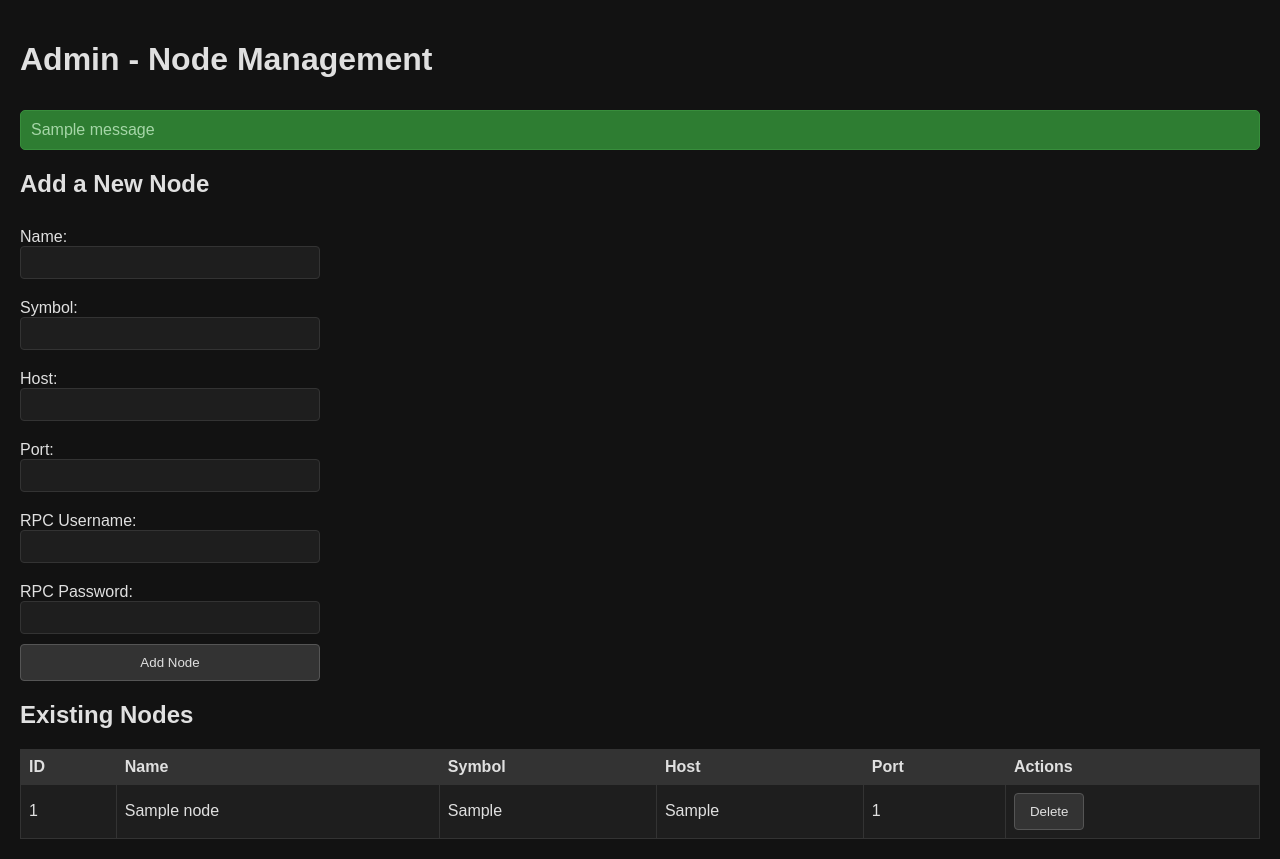
After one commit to EnspiredjackDev/CryptoExchange, a Flask app: page /admin in a window 1280 px wide. The commit adds this page. Run offline with Flask 3, Linux system fonts and the light colour scheme; the visitor is signed in with stand-in values (Sample User, id 1); tables that the repository leaves empty hold one stand-in row (values such as "Sample post"); one stand-in notice (Sample message) is shown.

Commit message:
adding admin area, and crypto deposits

```diff
--- a/app.py
+++ b/app.py
@@ -1,7 +1,8 @@
+from functools import wraps
+import os
 from flask import Flask, render_template, request, redirect, url_for, session, flash
 from flask_sqlalchemy import SQLAlchemy
-from flask_jwt_extended import JWTManager
-from bcrypt import hashpw, gensalt, checkpw
+from flask_bcrypt import Bcrypt
 
 app = Flask(__name__)
 
@@ -11,10 +12,11 @@ app.config['SQLALCHEMY_TRACK_MODIFICATIONS'] = False
 app.config['SECRET_KEY'] = 'SECUREKEYHERE' # replace this
 
 db = SQLAlchemy(app)
-jwt = JWTManager(app)
+bcrypt = Bcrypt(app)
 
 # Import models
-from models import User
+from crypto_helpers import CryptoNode
+from models import DepositAddress, User, Node
 
 with app.app_context():
         db.create_all()
@@ -24,6 +26,19 @@ def add_no_cache_header(response):
     response.headers['Cache-Control'] = 'no-store, no-cache, must-revalidate, post-check=0, pre-check=0, max-age=0'
     response.headers['Pragma'] = 'no-cache'
     return response
+
+def admin_required(f):
+    @wraps(f)
+    def decorated_function(*args, **kwargs):
+        if 'user_id' not in session:
+            flash('Please log in to access this page.', 'error')
+            return redirect(url_for('login'))
+        user = User.query.get(session['user_id'])
+        if not user or not user.is_admin:
+            flash('You are not authorised to access this page.', 'error')
+            return redirect(url_for('login'))
+        return f(*args, **kwargs)
+    return decorated_function
 
 # Home route
 @app.route('/')
@@ -47,7 +62,7 @@ def register():
             flash('User already exists.', 'error')
             return redirect(url_for('register'))
 
-        hashed_password = hashpw(password.encode('utf-8'), gensalt())
+        hashed_password = bcrypt.generate_password_hash(password).decode('utf-8')
         new_user = User(username=username, password=hashed_password)
         db.session.add(new_user)
         db.session.commit()
@@ -70,7 +85,7 @@ def login():
 
         # Check if user exists
         user = User.query.filter_by(username=username).first()
-        if not user or not checkpw(password.encode('utf-8'), user.password):
+        if not user or not bcrypt.check_password_hash(user.password, password):
             flash('Invalid credentials.', 'error')
             return redirect(url_for('login'))
 
@@ -89,6 +104,8 @@ def dashboard():
         return redirect(url_for('login'))
 
     user = User.query.get(session['user_id'])
+    if '_flashes' in session:
+        session.pop('_flashes')
     return render_template('dashboard.html', user=user)
 
 # Logout route
@@ -100,5 +117,174 @@ def logout():
     flash('You have been logged out.', 'success')
     return redirect(url_for('login'))
 
+@app.route('/admin', methods=['GET', 'POST'])
+@admin_required
+def admin():
+    """
+    Admin page for managing cryptocurrency node configurations.
+    """
+    # Restrict access: Add your own admin authentication logic here
+    # Example: Use Flask sessions to check for an 'is_admin' flag
+    user = User.query.get(session['user_id'])
+    if not user or not user.is_admin:
+        flash('You are not authorised to access this page.', 'error')
+        return redirect(url_for('index'))
+
+    if request.method == 'POST':
+        # Add a new node
+        name = request.form['name']
+        symbol = request.form['symbol']
+        host = request.form['host']
+        port = request.form['port']
+        username = request.form['username']
+        password = request.form['password']
+
+        # Validation
+        if not (name and symbol and host and port and username and password):
+            flash('All fields are required.', 'error')
+            return redirect(url_for('admin'))
+
+        # Check if the symbol already exists
+        if Node.query.filter_by(symbol=symbol).first():
+            flash(f'A node with the symbol "{symbol}" already exists.', 'error')
+            return redirect(url_for('admin'))
+
+        # Add to database
+        new_node = Node(
+            name=name,
+            symbol=symbol.upper(),
+            host=host,
+            port=int(port),
+            username=username,
+            password=password
+        )
+
+        db.session.add(new_node)
+        db.session.commit()
+
+        flash('Node added successfully!', 'success')
+        return redirect(url_for('admin'))
+
+    # Fetch all nodes for display
+    nodes = Node.query.all()
+    return render_template('admin.html', nodes=nodes)
+
+
+@app.route('/admin/delete/<int:node_id>', methods=['POST'])
+@admin_required
+def delete_node(node_id):
+    """
+    Delete a node configuration by ID.
+    """
+    if not session.get('is_admin', False):
+        flash('You are not authorised to perform this action.', 'error')
+        return redirect(url_for('login'))
+
+    node = Node.query.get(node_id)
+    if node:
+        db.session.delete(node)
+        db.session.commit()
+        flash('Node deleted successfully!', 'success')
+    else:
+        flash('Node not found.', 'error')
+
+    return redirect(url_for('admin'))
+
+@app.route('/promote', methods=['POST', 'GET'])
+def promote_user():
+    """
+    Promote the current logged-in user to admin privileges.
+    Requires a valid secret key passed in the POST request.
+    """
+    if request.method == "GET":
+        return render_template('promote.html')
+    if 'user_id' not in session:
+        flash('You must be logged in to access this feature.', 'error')
+        return redirect(url_for('login'))
+
+    # Retrieve the secret from the environment
+    promotion_secret = os.environ.get('ADMIN_PROMOTION_SECRET')
+
+    # Verify the provided secret
+    provided_secret = request.form.get('secret')
+    if not provided_secret or provided_secret != promotion_secret:
+        app.logger.warning('Unauthorized admin promotion attempt.')
+        flash('Invalid promotion secret. Access denied.', 'error')
+        return redirect(url_for('dashboard'))
+
+    # Promote the current user to admin
+    user = User.query.get(session['user_id'])
+    if not user:
+        flash('User not found.', 'error')
+        return redirect(url_for('dashboard'))
+
+    user.is_admin = True
+    db.session.commit()
+
+    app.logger.info(f'User {user.username} promoted to admin.')
+    flash('You have been promoted to admin privileges.', 'success')
+    return redirect(url_for('dashboard'))
+
+@app.route('/deposit', methods=['GET', 'POST'])
+def deposit():
+    if 'user_id' not in session:
+        flash('Please log in to access the deposit page.', 'error')
+        return redirect(url_for('login'))
+
+    user = User.query.get(session['user_id'])
+
+    # Fetch supported nodes
+    nodes = Node.query.all()
+
+    # Get filter from query parameters
+    filter_currency = request.args.get('currency')
+
+    if filter_currency:
+        # Fetch deposit addresses filtered by the selected currency
+        deposit_addresses = DepositAddress.query.join(Node).filter(
+            DepositAddress.user_id == user.id,
+            Node.symbol == filter_currency.upper()
+        ).all()
+    else:
+        # Fetch all deposit addresses for the user
+        deposit_addresses = DepositAddress.query.filter_by(user_id=user.id).all()
+
+    if request.method == 'POST':
+        # Generate a new deposit address
+        node_id = request.form.get('node_id')
+
+        # Validate node selection
+        node = Node.query.get(node_id)
+        if not node:
+            flash('Invalid currency selected.', 'error')
+            return redirect(url_for('deposit'))
+
+        # Generate address using CryptoNode
+        crypto_node = CryptoNode(node.host, node.port, node.username, node.password)
+        try:
+            new_address = crypto_node.get_new_address()
+        except Exception as e:
+            flash(f'Error generating address: {e}', 'error')
+            return redirect(url_for('deposit'))
+
+        # Save to database
+        deposit_address = DepositAddress(
+            user_id=user.id,
+            node_id=node.id,
+            address=new_address
+        )
+        db.session.add(deposit_address)
+        db.session.commit()
+
+        flash(f'New deposit address created: {new_address}', 'success')
+        return redirect(url_for('deposit'))
+
+    return render_template(
+        'deposit.html',
+        nodes=nodes,
+        deposit_addresses=deposit_addresses,
+        filter_currency=filter_currency
+    )
+
 if __name__ == '__main__':
     app.run(debug=True)
--- a/static/style.css
+++ b/static/style.css
@@ -1,7 +1,7 @@
 body {
     font-family: Arial, sans-serif;
-    background-color: #f9f9f9;
-    color: #333;
+    background-color: #121212; /* Dark background */
+    color: #e0e0e0; /* Light text */
     margin: 0;
     padding: 20px;
 }
@@ -15,7 +15,7 @@ body {
 nav a {
     margin: 0 10px;
     text-decoration: none;
-    color: #007bff;
+    color: #61dafb; /* Highlighted link colour */
 }
 
 form {
@@ -26,19 +26,20 @@ body {
 
 form label {
     margin-top: 10px;
+    color: #e0e0e0; /* Light text for labels */
 }
 
 form input {
     margin-bottom: 10px;
+    background-color: #1e1e1e; /* Input background */
+    color: #e0e0e0; /* Input text colour */
+    border: 1px solid #333; /* Dark border */
+    padding: 8px;
+    border-radius: 4px;
 }
 
-  body.dark-mode {
-    background-color: #333;
-    color: #f9f9f9;
-  }
-
-  body.dark-mode a {
-    color: #61dafb;
+form input::placeholder {
+    color: #888; /* Placeholder text */
 }
 
 .flashes {
@@ -54,13 +55,79 @@ body {
 }
 
 .flashes li.success {
-    background-color: #d4edda;
-    color: #155724;
-    border: 1px solid #c3e6cb;
+    background-color: #2e7d32; /* Dark green */
+    color: #a5d6a7; /* Light green text */
+    border: 1px solid #388e3c;
 }
 
 .flashes li.error {
-    background-color: #f8d7da;
-    color: #721c24;
-    border: 1px solid #f5c6cb;
+    background-color: #c62828; /* Dark red */
+    color: #ef9a9a; /* Light red text */
+    border: 1px solid #d32f2f;
 }
+
+table {
+    width: 100%;
+    border-collapse: collapse;
+    margin-top: 20px;
+    background-color: #1e1e1e; /* Dark table background */
+}
+
+table th,
+table td {
+    border: 1px solid #333; /* Dark borders */
+    padding: 8px;
+    text-align: left;
+    color: #e0e0e0; /* Light text */
+}
+
+table th {
+    background-color: #333; /* Darker background for headers */
+}
+
+table tr:nth-child(even) {
+    background-color: #242424; /* Slightly lighter row for alternation */
+}
+
+/* Adjust textboxes */
+form input,
+form select {
+    background-color: #1e1e1e; /* Dark background for inputs and dropdowns */
+    color: #e0e0e0; /* Light text for readability */
+    border: 1px solid #333; /* Subtle border */
+    padding: 8px;
+    border-radius: 4px;
+}
+
+form input::placeholder {
+    color: #888; /* Placeholder text colour */
+}
+
+/* Adjust buttons */
+form button {
+    background-color: #333; /* Darker button background */
+    color: #e0e0e0; /* Light text */
+    border: 1px solid #555; /* Slightly lighter border */
+    padding: 10px 15px;
+    border-radius: 4px;
+    cursor: pointer;
+}
+
+form button:hover {
+    background-color: #444; /* Slightly lighter background on hover */
+    border-color: #666; /* Adjust border colour on hover */
+}
+
+/* Adjust dropdown options */
+form select {
+    appearance: none; /* Remove default OS styling */
+    padding: 8px;
+    background-color: #1e1e1e; /* Match input fields */
+    color: #e0e0e0; /* Light text */
+    border: 1px solid #333; /* Consistent border */
+}
+
+form select option {
+    background-color: #1e1e1e; /* Dark dropdown background */
+    color: #e0e0e0; /* Light text */
+}
--- /dev/null
+++ b/templates/admin.html
@@ -0,0 +1,86 @@
+<!DOCTYPE html>
+<html lang="en">
+<head>
+    <meta charset="UTF-8">
+    <meta name="viewport" content="width=device-width, initial-scale=1.0">
+    <title>Admin - Node Management</title>
+    <link rel="stylesheet" href="/static/style.css">
+</head>
+<body>
+    <header>
+        <h1>Admin - Node Management</h1>
+    </header>
+
+    <main>
+        <!-- Flash messages -->
+        {% with messages = get_flashed_messages(with_categories=true) %}
+          {% if messages %}
+            <ul class="flashes">
+              {% for category, message in messages %}
+                <li class="{{ category }}">{{ message }}</li>
+              {% endfor %}
+            </ul>
+          {% endif %}
+        {% endwith %}
+
+        <!-- Add Node Form -->
+        <section>
+            <h2>Add a New Node</h2>
+            <form method="POST">
+                <label for="name">Name:</label>
+                <input type="text" id="name" name="name" required>
+
+                <label for="symbol">Symbol:</label>
+                <input type="text" id="symbol" name="symbol" required>
+
+                <label for="host">Host:</label>
+                <input type="text" id="host" name="host" required>
+
+                <label for="port">Port:</label>
+                <input type="number" id="port" name="port" required>
+
+                <label for="username">RPC Username:</label>
+                <input type="text" id="username" name="username" required>
+
+                <label for="password">RPC Password:</label>
+                <input type="password" id="password" name="password" required>
+
+                <button type="submit">Add Node</button>
+            </form>
+        </section>
+
+        <!-- List of Existing Nodes -->
+        <section>
+            <h2>Existing Nodes</h2>
+            <table>
+                <thead>
+                    <tr>
+                        <th>ID</th>
+                        <th>Name</th>
+                        <th>Symbol</th>
+                        <th>Host</th>
+                        <th>Port</th>
+                        <th>Actions</th>
+                    </tr>
+                </thead>
+                <tbody>
+                    {% for node in nodes %}
+                    <tr>
+                        <td>{{ node.id }}</td>
+                        <td>{{ node.name }}</td>
+                        <td>{{ node.symbol }}</td>
+                        <td>{{ node.host }}</td>
+                        <td>{{ node.port }}</td>
+                        <td>
+                            <form action="{{ url_for('delete_node', node_id=node.id) }}" method="POST" style="display: inline;">
+                                <button type="submit" onclick="return confirm('Are you sure?')">Delete</button>
+                            </form>
+                        </td>
+                    </tr>
+                    {% endfor %}
+                </tbody>
+            </table>
+        </section>
+    </main>
+</body>
+</html>
--- a/templates/dashboard.html
+++ b/templates/dashboard.html
@@ -10,7 +10,7 @@
   <header>
     <h1>Dashboard</h1>
     <nav>
-      <a href="/logout">Logout</a>
+        <a href="/deposit">Deposit</a> | <a href="/logout">Logout</a>
     </nav>
   </header>
 
--- /dev/null
+++ b/templates/promote.html
@@ -0,0 +1,4 @@
+<form method="POST" action="/promote">
+    <input type="password" name="secret" placeholder="Enter promotion secret">
+    <button type="submit">Promote Me</button>
+</form>
```
Also changed, not shown: crypto_helpers.py (added, +77 -0 lines), models.py (+31 -1 lines), templates/deposit.html (added, +83 -0 lines), templates/register.html (+15 -0 lines). Lines whose indentation alone changed are shown as unchanged.
